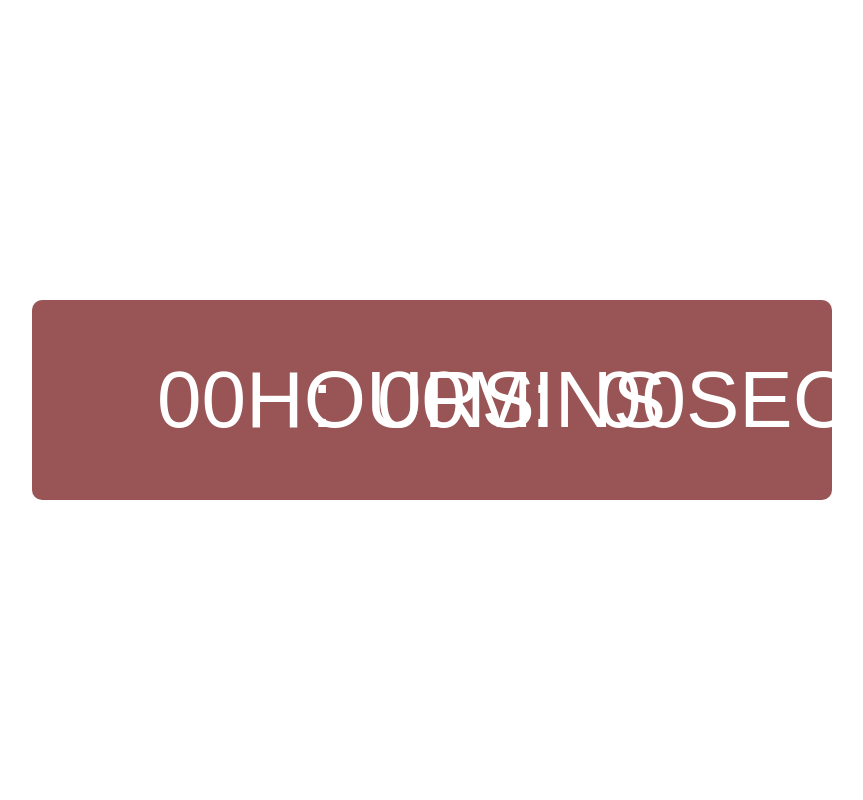
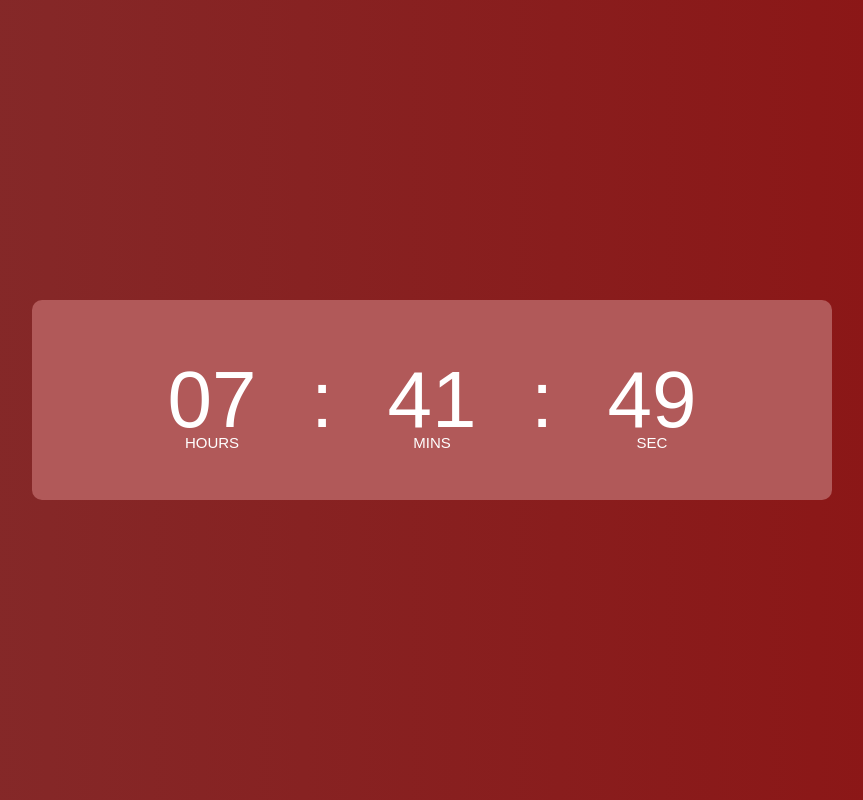
Before and after one commit to Ro-wdy/Art-Gallery, a plain HTML site: page index.html in a window 1280 px wide. Shown: the whole page, without its empty margins (208-1071 px from the left). Drawn offline with Linux system fonts and the light colour scheme.

Commit message:
done with the functionality of the site

```diff
--- a/index.html
+++ b/index.html
@@ -6,7 +6,9 @@
     <title>Digital Clock</title>
     <link rel="stylesheet" href="styles.css">
 </head>
+
 <body>
+    <div class="digital">
         <div class="container">
             <div class="clock">
                 <span id="hrs">00</span>
@@ -16,7 +18,7 @@
                 <span id="sec">00</span>
             </div>
         </div>
-
+    </div>
 <script src ="script.js"></script>
 </body>
 </html>
--- a/script.js
+++ b/script.js
@@ -0,0 +1,11 @@
+let hrs = document.getElementById("hrs");
+let mins = document.getElementById("mins");
+let sec = document.getElementById("sec");
+
+setInterval(()=>{
+    let currentTime = new Date();
+
+    hrs.innerHTML = (currentTime.getHours()<10?"0":"") + currentTime.getHours();
+    mins.innerHTML = (currentTime.getMinutes()<10?"0":"") + currentTime.getMinutes();
+    sec.innerHTML = (currentTime.getSeconds()<10?"0":"") + currentTime.getSeconds();
+},1000)
--- a/styles.css
+++ b/styles.css
@@ -1,12 +1,15 @@
-body{
+*{
     margin: 0;
     padding: 0;
     font-family: poppins,sans-serif;
     box-sizing: border-box;
+}
+.digital{
     width:100%;
-    height: 100%;
-    background: linear-gradient(rgb(131, 44, 44));
+   min-height: 100vh;
+    background: linear-gradient(to right,rgb(131, 44, 44),rgb(141, 19, 19));
     color: #fff;
+    position: relative;
 }
 
 .container{
@@ -25,8 +28,8 @@ body{
     display: flex;
     align-items: center;
     justify-content: center;
-    background: rgb(153, 85, 85);
-    backdrop-filter: blur(40px);
+    background: rgb(177, 89, 89);
+    /*backdrop-filter: blur(40px);*/
 }
 
 .clock span{
@@ -37,12 +40,12 @@ body{
     position: relative;
 }
 
-.clock span ::after{
+.clock span::after{
     font-size: 15px;
     position: absolute;
     bottom: -5px;
     left: 50%;
-    transform: rotateX(-50%);
+    transform: translateX(-50%);
 }
 
 #hrs::after{
```
